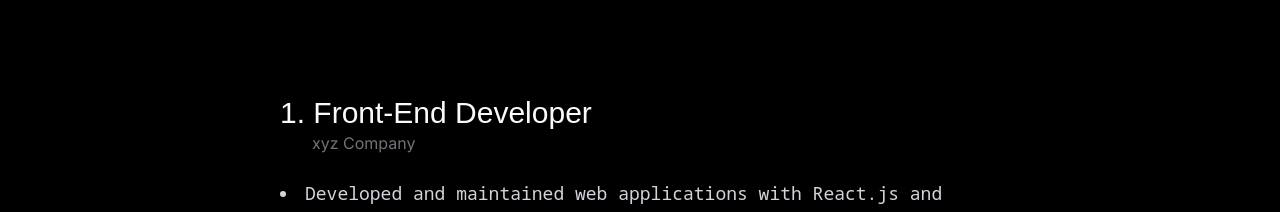
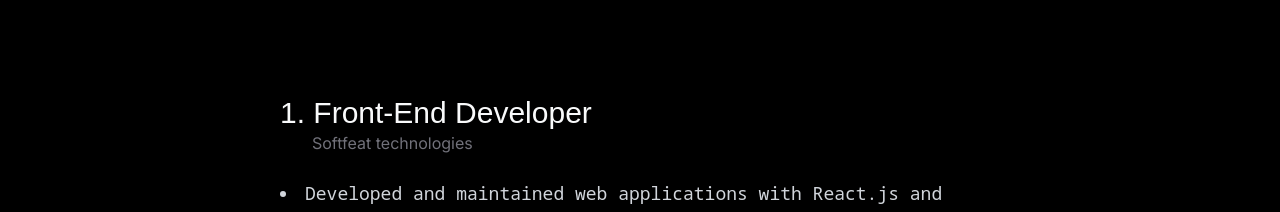
Before and after one commit to imshubhamchavan/official-website, a Next.js app: page /about in a window 1280 px wide. Shown: the part 1820-2032 px from the top of the page. Built offline with nearby package versions, Linux system fonts and the light colour scheme; a web font is replaced by a local one.

Commit message:
info: added experience

```diff
--- a/app/components/experience.tsx
+++ b/app/components/experience.tsx
@@ -15,7 +15,7 @@ export default function Experience() {
           <h1 className="text-2xl sm:text-2xl lg:text-3xl text-gray-50 font-bold rubik">
             1. Front-End Developer
           </h1>
-          <h3 className="text-muted-foreground mb-6 ml-8">xyz Company</h3>
+          <h3 className="text-muted-foreground mb-6 ml-8">Softfeat technologies</h3>
           <ul className="list-disc list-inside mt-4 text-lg noto-sans text-gray-300">
             <li>
               Developed and maintained web applications with React.js and
```
